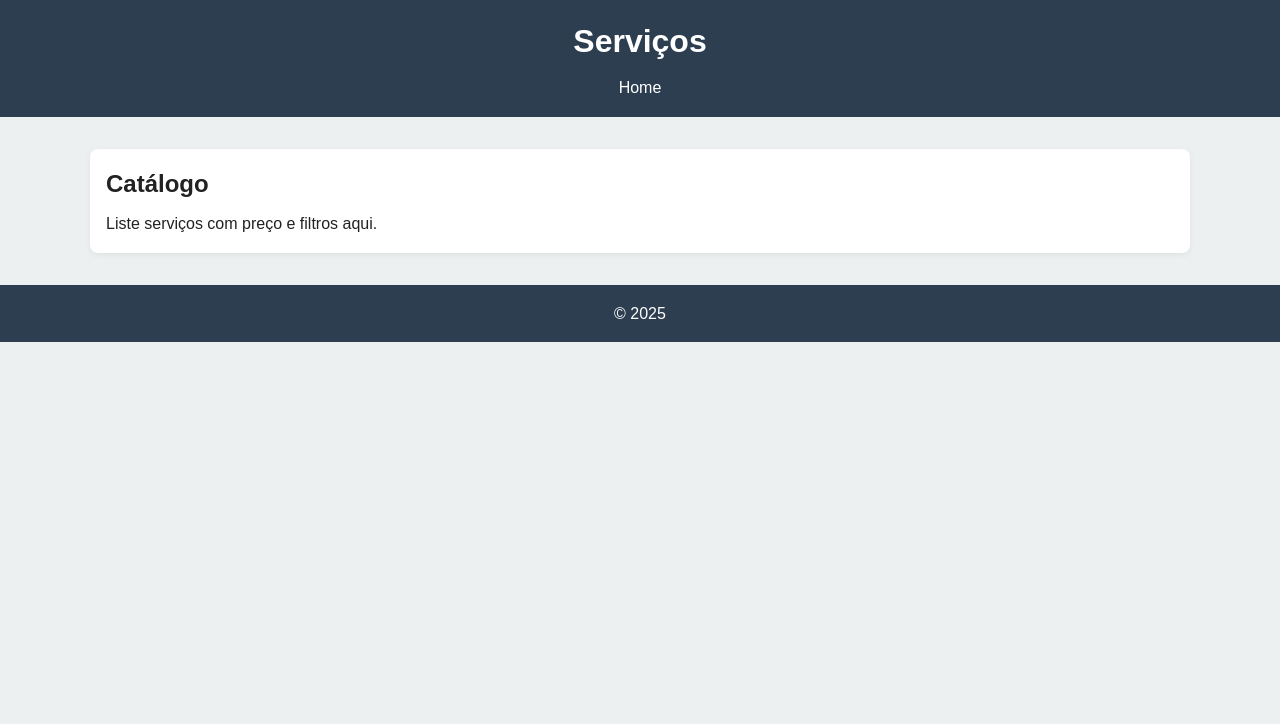
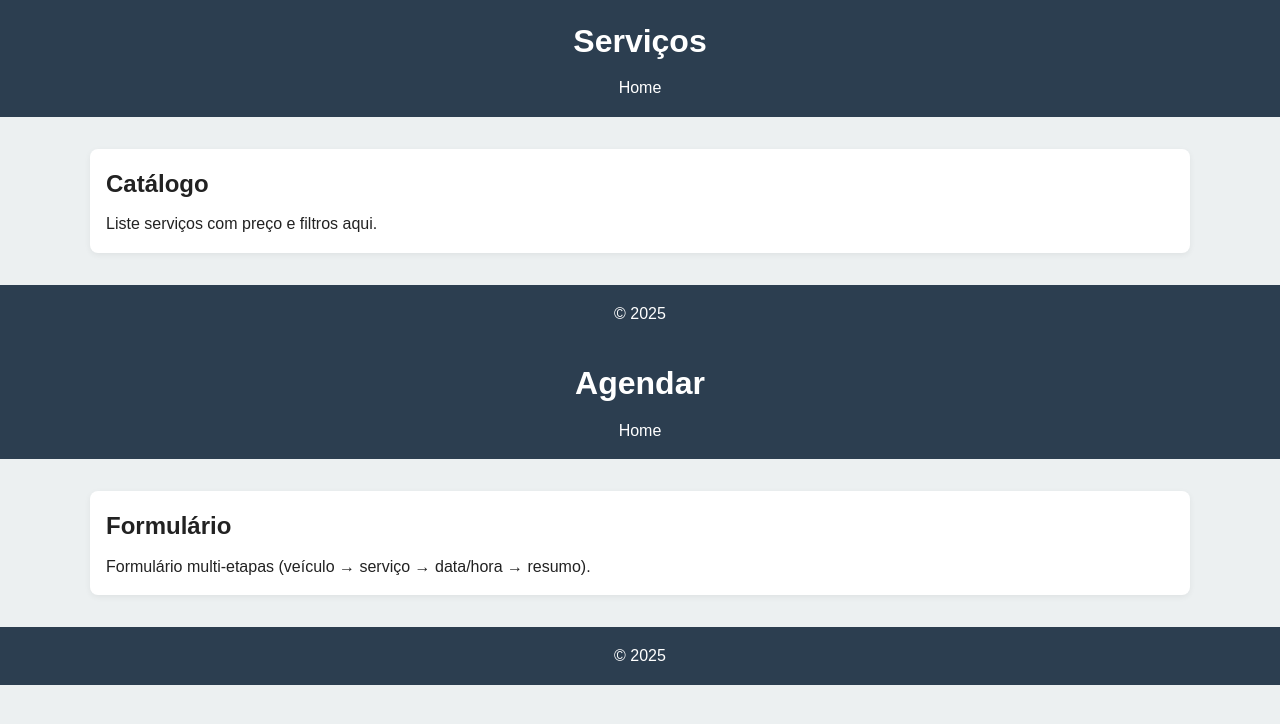
Before and after one commit to CInUFPE-2025-IA-EDU/ficr-teste, a website: page docs/servicos.html in a window 1280 px wide. Drawn offline with Linux system fonts and the light colour scheme.

Commit message:
Update servicos.html

```diff
--- a/docs/servicos.html
+++ b/docs/servicos.html
@@ -1 +1,3 @@
 <!DOCTYPE html><html lang="pt-BR"><head><meta charset="UTF-8"/><meta name="viewport" content="width=device-width, initial-scale=1.0"/><title>Serviços</title><link rel="stylesheet" href="styles.css"/></head><body><header><h1>Serviços</h1><nav><a href="index.html">Home</a></nav></header><main><section><h2>Catálogo</h2><p>Liste serviços com preço e filtros aqui.</p></section></main><footer><p>&copy; 2025</p></footer><script src="main.js"></script></body></html>
+
+<!DOCTYPE html><html lang="pt-BR"><head><meta charset="UTF-8"/><meta name="viewport" content="width=device-width, initial-scale=1.0"/><title>Agendar</title><link rel="stylesheet" href="styles.css"/></head><body><header><h1>Agendar</h1><nav><a href="index.html">Home</a></nav></header><main><section><h2>Formulário</h2><p>Formulário multi-etapas (veículo → serviço → data/hora → resumo).</p></section></main><footer><p>&copy; 2025</p></footer><script src="main.js"></script></body></html>
```
